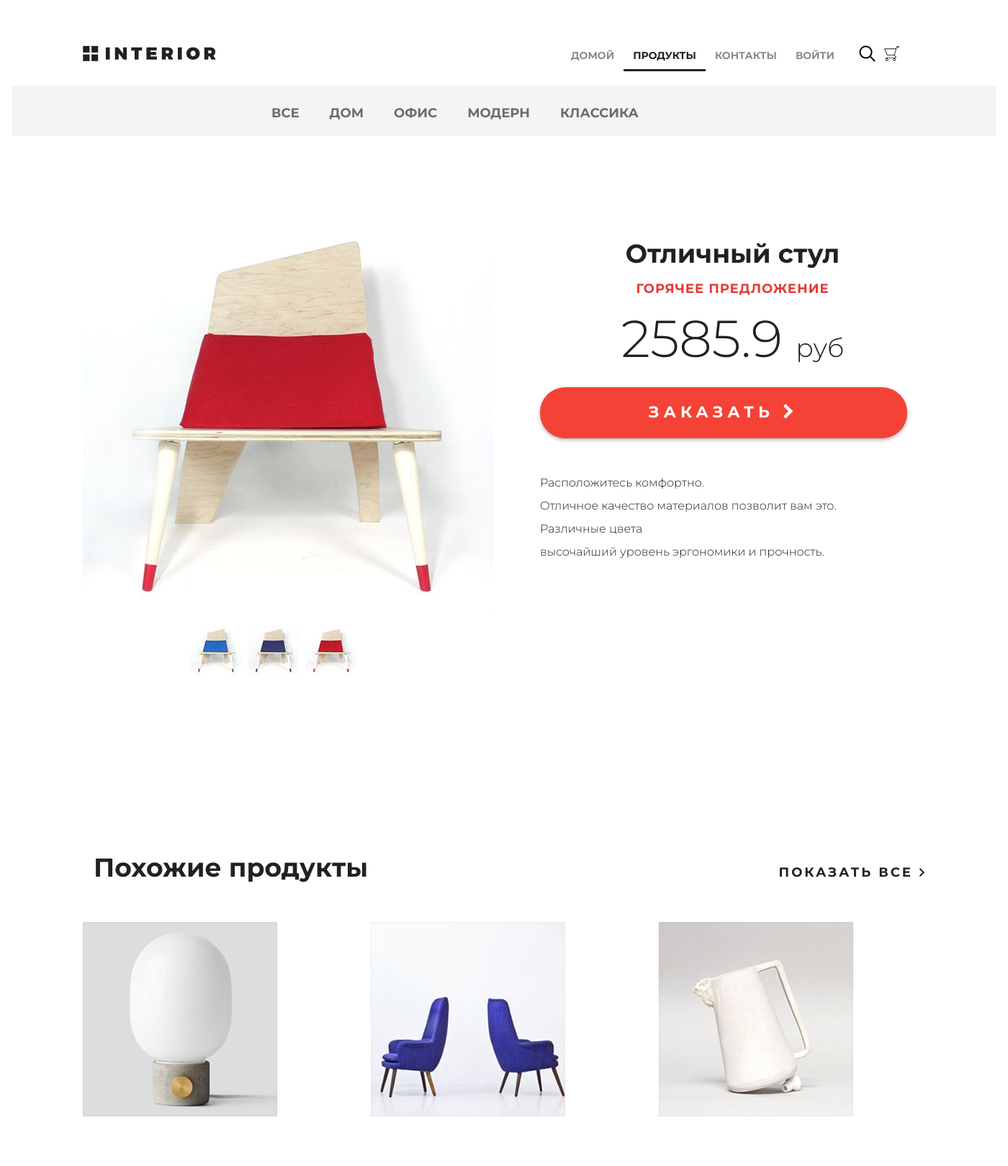
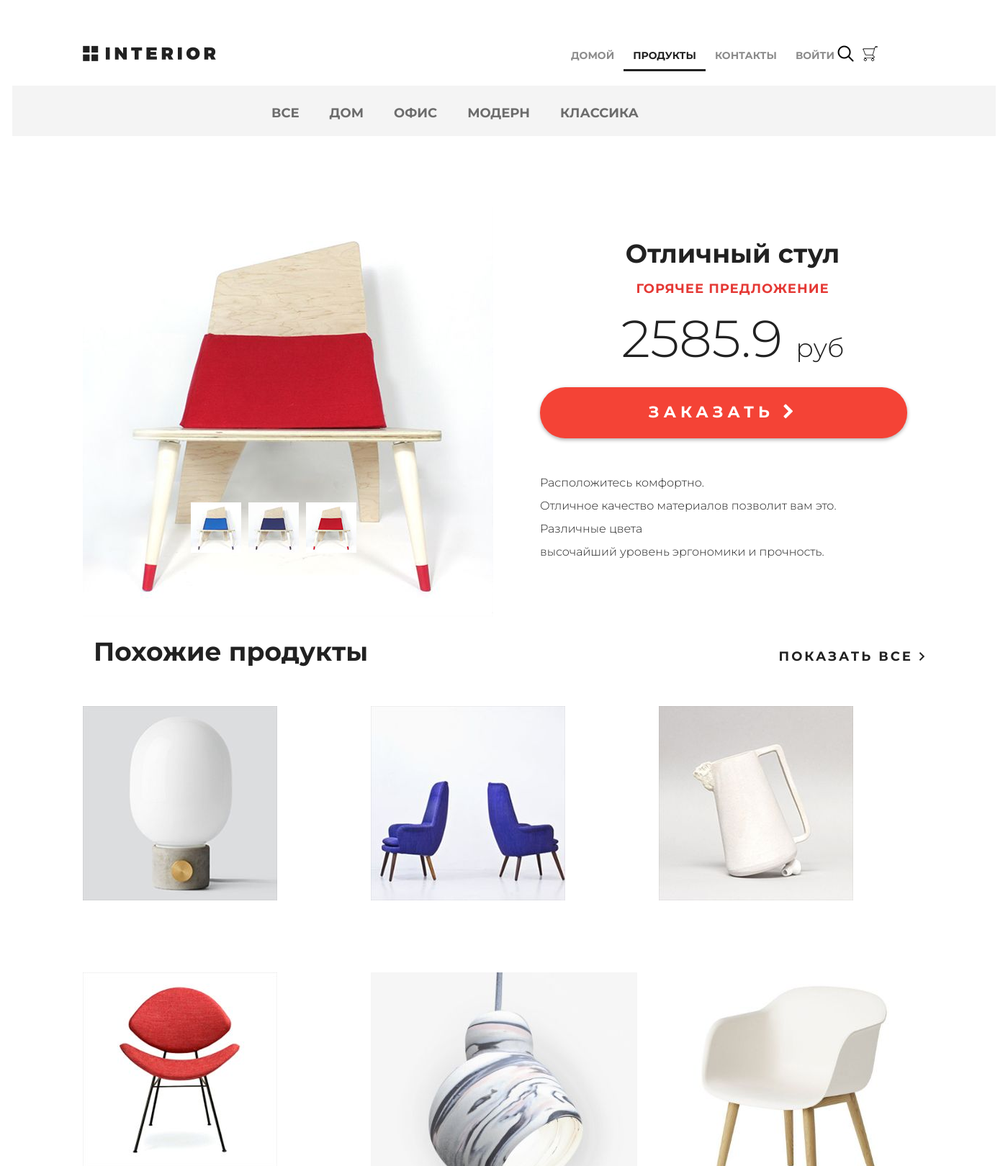
Before and after one commit to Sharp-Mind/geekshop, a Django app: page /products/ in a window 1400 px wide. Shown: the top 1620 px of the page at 72% size. Run offline with Django 3.2, Linux system fonts and the light colour scheme; data comes from the database, SQL or seed files in the repository.

Commit message:
Lesson 6. Basket extension. Basket view in 'inc_menu.html' file fixed

```diff
--- a/mainapp/templates/mainapp/includes/inc_menu.html
+++ b/mainapp/templates/mainapp/includes/inc_menu.html
@@ -33,7 +33,9 @@
 </ul>
 <a href="#" class="search"></a>
 <a href="{% url 'basket:view' %}" class="basket">
-    <span>
-        {% if basket %} {{ basket.0.total_cost }} {% endif %}
+    <span style="display: flex;min-width: max-content;">
+        {% if basket %}
+        {{ basket.0.total_cost|floatformat:0 }} руб ({{ basket.0.total_quantity }} шт)
+        {% endif %}
     </span>
 </a>
--- a/static/style.css
+++ b/static/style.css
@@ -265,7 +265,8 @@ html, body {
 .slider {
 	height: 800px;
 	background-image: url(/static/img/slider.jpg);
-	padding-left: 98px;
+	/*padding-left: 98px;*/
+	padding-left: 78px;
 	padding-right: 211px;
 	position: relative;
 }
@@ -323,7 +324,8 @@ html, body {
 	background-image: url(/static/img/search.png);
 	position: absolute;
 	top: 63px;
-	left: 1176px;
+	/*left: 1176px;*/
+	left: 1146px;
 }
 
 .basket {
@@ -333,13 +335,16 @@ html, body {
 	background-image: url(/static/img/basket.png);
 	position: absolute;
 	top: 63px;
-	left: 1210px;
+	/*left: 1210px;*/
+	left: 1180px;
 	text-decoration: none;
 	color: #555;
 }
 
 .basket span {
-	margin-left: 25px;
+	display: block;
+	margin-left: 30px;
+	width: 150px;
 }
 
 .clearfix:after {
@@ -1232,7 +1237,8 @@ td:first-child {
 	padding-left: 98px;
 	padding-right: 98px;
 	margin-top: 98px;
-	height: 651px;
+	/*height: 651px; */
+	height: 551px;
 }
 
 .details-slider {
@@ -1243,7 +1249,8 @@ td:first-child {
 
 .slider-product {
 	width: 570px;
-	height: 570px;
+	/*height: 570px;*/
+	height: 400px;
 }
 
 .slider-control {
@@ -1365,16 +1372,19 @@ td:first-child {
 }
 
 .related .title {
-	height: 343px;
+	/*height: 343px;*/
+	height: 143px;
 	margin-right: 0;
 }
 
 .related .title h2 {
-	margin-top: 245px;
+	/*margin-top: 245px;*/
+	margin-top: 45px;
 }
 
 .related .title .explore {
-	margin-top: 262px;
+	/*margin-top: 262px;*/
+	margin-top: 62px;
 }
 
 .related-products {
```
Also changed, not shown: basketapp/models.py (+13 -2 lines), basketapp/migrations/0003_remove_basket_price.py (added).
